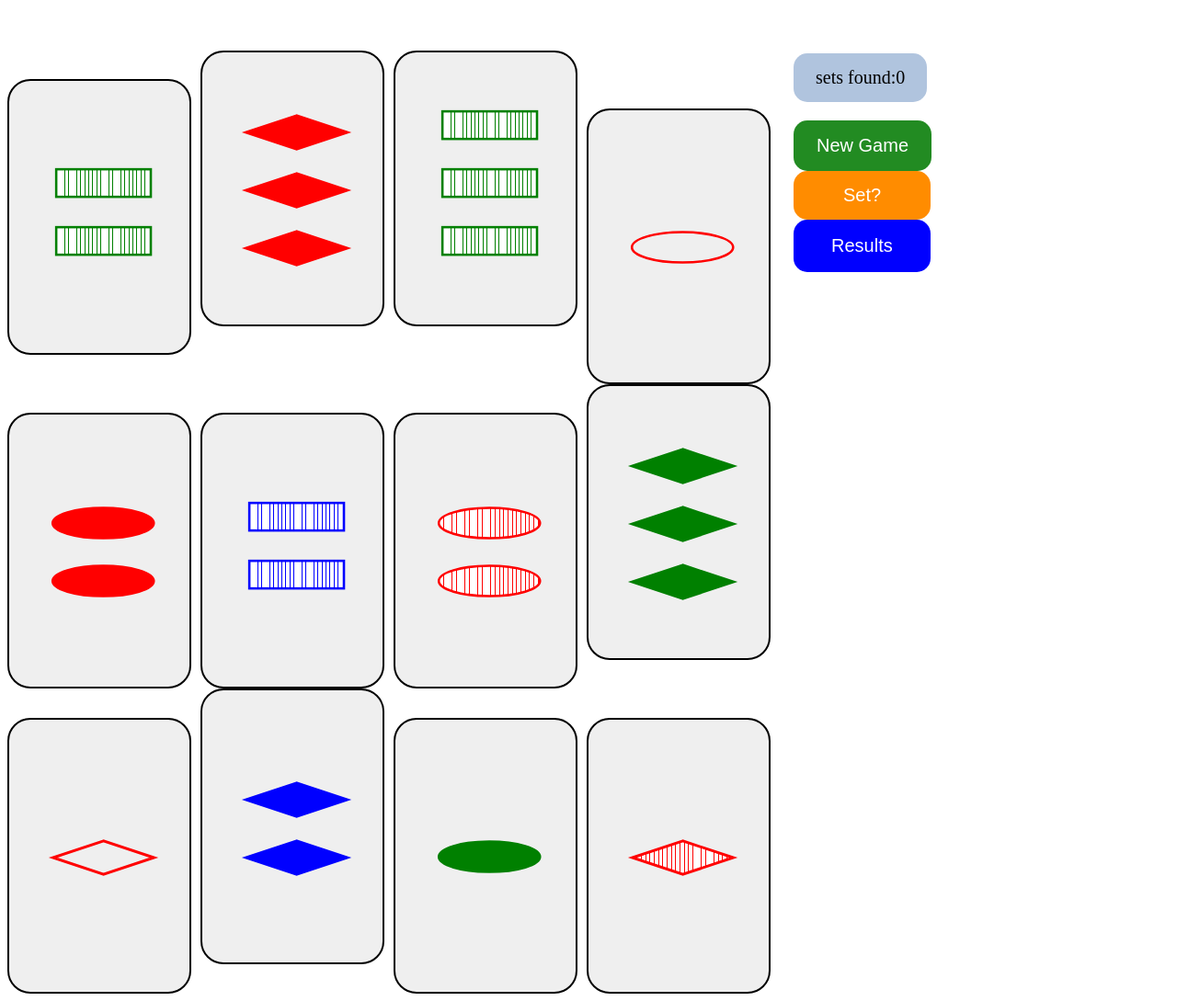
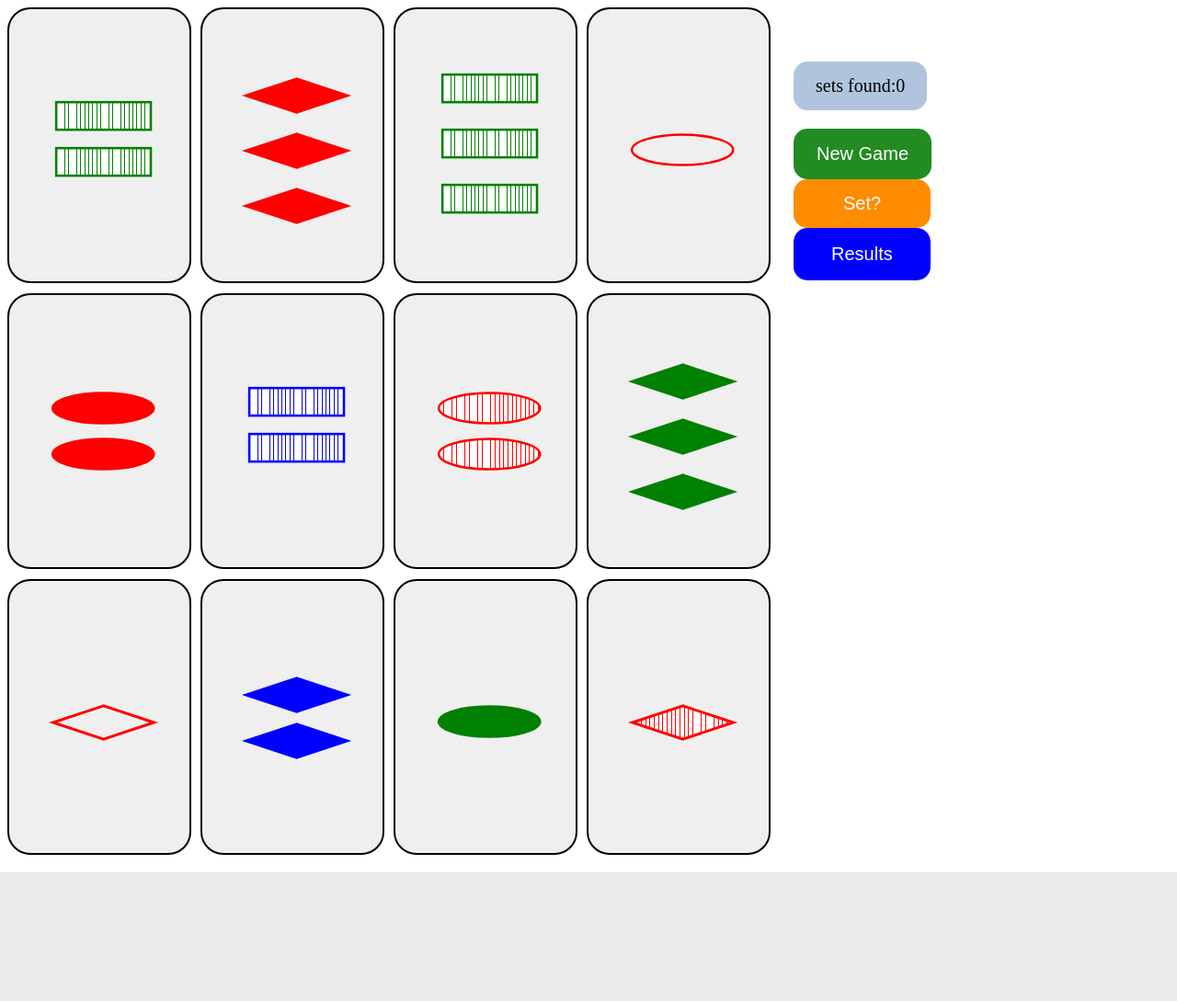
Before and after one commit to 0rin/setgame, a Django app: page / in a window 1280 px wide. Shown: the whole page at 92% size. After the commit the page ends 949 px from the top, so only its background shows below. Run offline with Django 3.2, Linux system fonts and the light colour scheme.

Commit message:
Fix card positions

```diff
--- a/game/static/game/css/game.css
+++ b/game/static/game/css/game.css
@@ -68,7 +68,8 @@
 }
 
 .svg_element {
-    position: relative;
+    position: absolute;
+    left: 6px;
 }
 
 .red {
@@ -140,6 +141,7 @@
     width: 200px;
     height: 300px;
     display: table-cell;
+    position: relative;
 }
 
 .card_outline_small {
@@ -158,38 +160,37 @@
     width: 10px;
 }
 
-.nr_1_1 {
-  top: 40px;
-  left: 10px;
+.row_space {
+  height: 10px;
 }
 
-.nr_2_1 {
-  top: 28px;
-  left: 10px;
+.nr_1_1_small {
+  top: 40px;
 }
 
-.nr_2_2 {
-  top: 52px;
-  left: 10px;
+.nr_2_1_small {
+  top: 28px;
 }
 
-.nr_3_1 {
-  top: 18px;
-  left: 10px;
+.nr_2_2_small {
+  top: 52px;
 }
 
-.nr_3_2 {
-  top: 40px;
-  left: 10px;
+.nr_3_1_small {
+  top: 18px;
 }
 
-.nr_3_3 {
+.nr_3_2_small {
+  top: 40px;
+}
+
+.nr_3_3_small {
   top: 62px;
-  left: 10px;
 }
 
 .svg_element_small {
   position: absolute;
+  left: 10px;
 }
 
 .bar {
@@ -201,3 +202,27 @@
   padding-left: 20px;
   display: table-cell;
 }
+
+.nr_1_1 {
+  top: 120px;
+}
+
+.nr_2_1 {
+  top: 90px;
+}
+
+.nr_2_2 {
+  top: 140px;
+}
+
+.nr_3_1 {
+  top: 60px;
+}
+
+.nr_3_2 {
+  top: 120px;
+}
+
+.nr_3_3 {
+  top: 180px;
+}
--- a/game/templates/game/game.html
+++ b/game/templates/game/game.html
@@ -16,8 +16,8 @@
             value="card_clicked"
             onclick="cardClicked(this.id)">
             {% for n in card.range %}
-            <svg class="svg_element" width="200" height="60"
-                viewBox="0 0 1400 700">
+            <svg class="svg_element nr_{{ card.number }}_{{ forloop.counter }}"
+                width="200" height="60" viewBox="0 0 1400 700">
                 <defs>
                     <linearGradient
                         gradientUnits="objectBoundingBox"
@@ -54,6 +54,7 @@
     <div class="column_space"></div>
     {% if forloop.counter|divisibleby:row_length %}
         </div>
+        <div class="row_space"></div>
     {% endif %}
 {% endfor %}
 </div>
--- a/game/templates/game/results.html
+++ b/game/templates/game/results.html
@@ -10,7 +10,7 @@
             id="{{ card.id }}">
             {% for n in card.range %}
             <svg class="svg_element_small
-                nr_{{ card.number }}_{{ forloop.counter }}"
+                nr_{{ card.number }}_{{ forloop.counter }}_small"
                 width="55" height="25"
                 viewBox="0 0 1400 700">
                 <defs>
```
